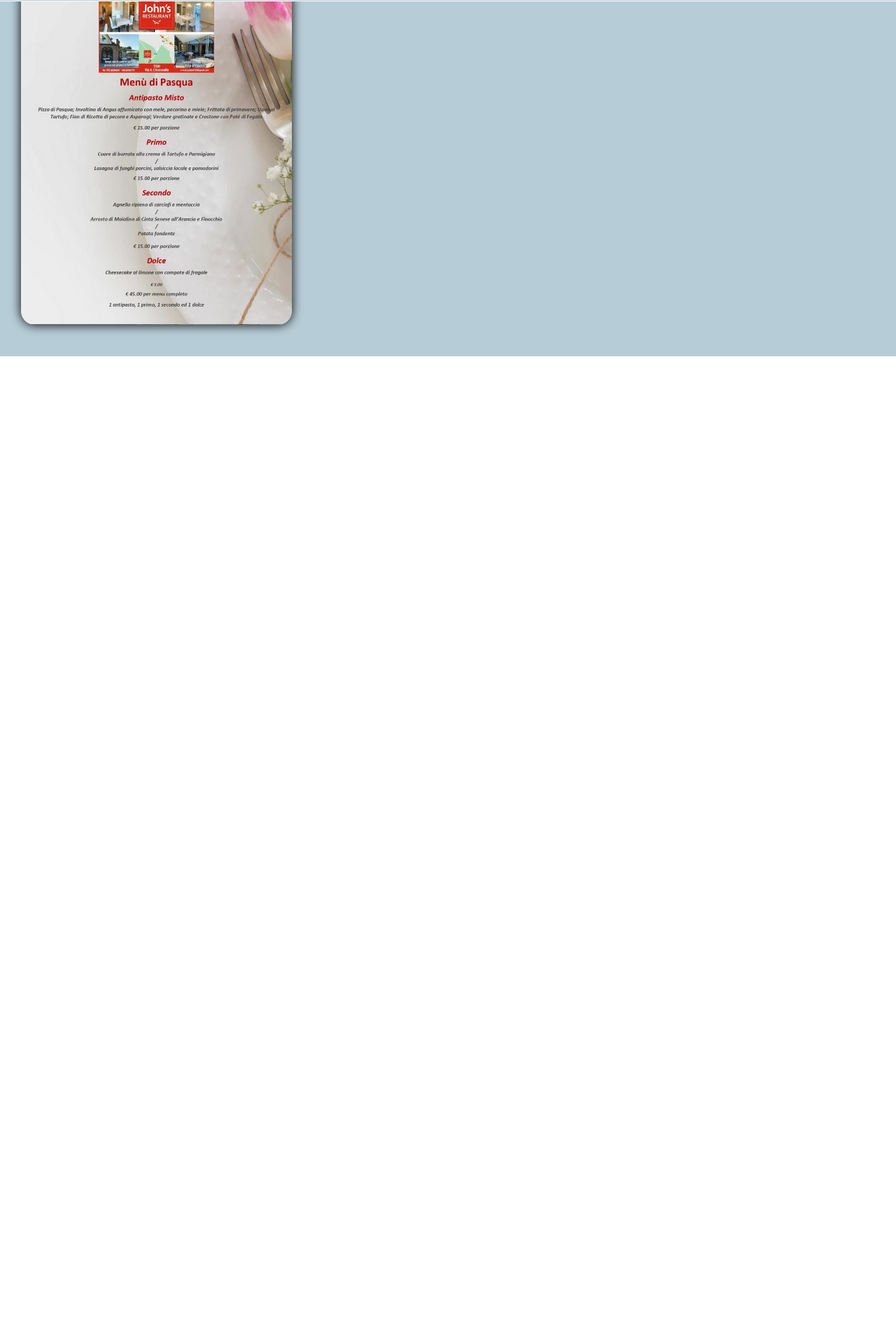
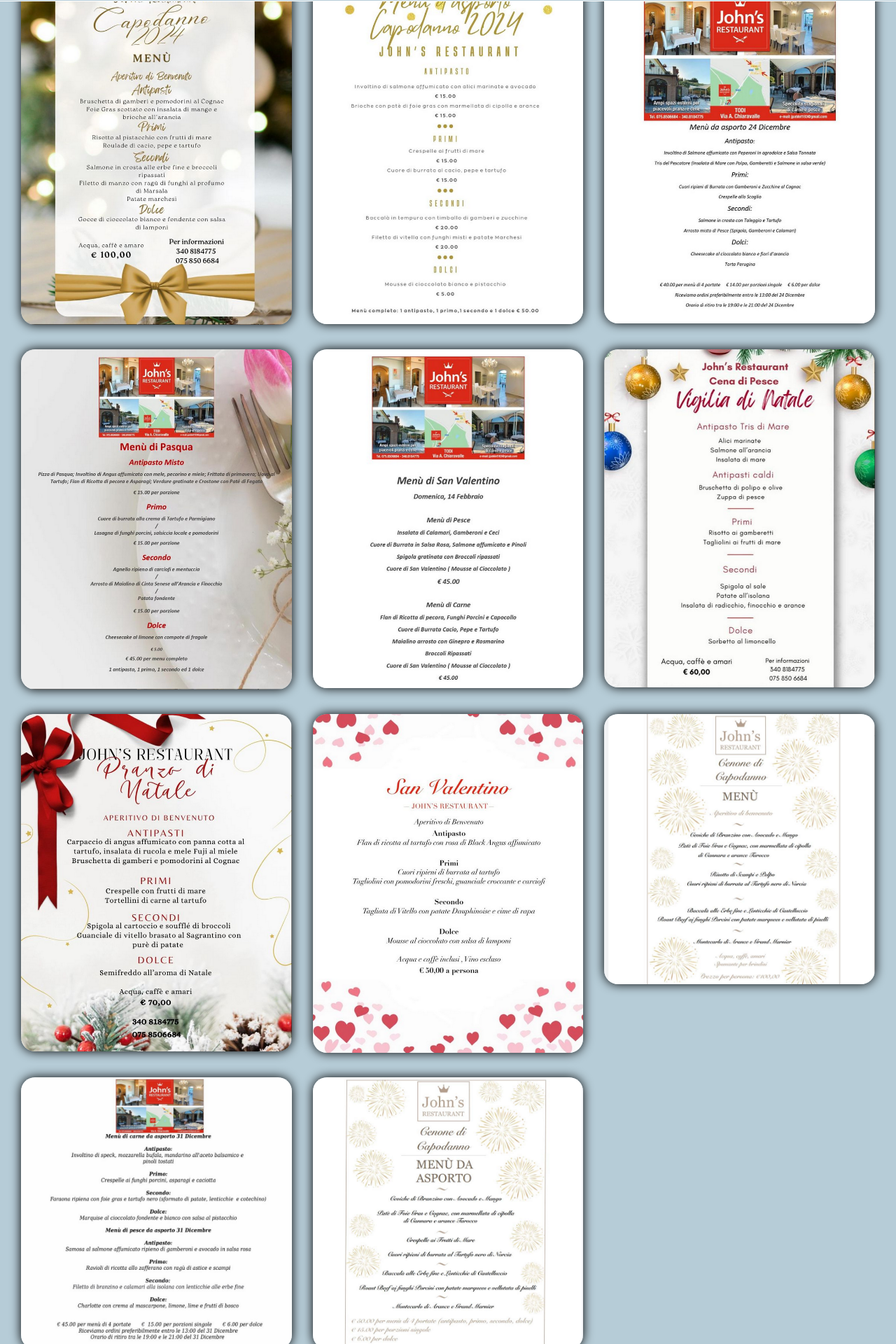
Before and after one commit to CalinCretu/JohnsRestaurant, a Vue app: page /specialmenus in a window 1280 px wide. Shown: the part 329-2249 px from the top of the page at 70% size. Before the commit the page ends 838 px from the top, so only its background shows below. Built offline with nearby package versions, Linux system fonts and the light colour scheme; a web font is replaced by a local one.

Commit message:
FIX - img fix

```diff
--- a/src/components/pages/SpecialMenus.vue
+++ b/src/components/pages/SpecialMenus.vue
@@ -64,7 +64,37 @@ export default {
     </div>
     <ul class="cards">
       <li class="image-wrapper">
+        <img src="/public/imgs/menus/Capodanno2024.png" alt="special-menus">
+      </li>
+      <li class="image-wrapper">
+        <img src="/public/imgs/menus/CapodannoCena2024.png" alt="special-menus">
+      </li>
+      <li class="image-wrapper">
+        <img src="/public/imgs/menus/MenuAsporto24Dic.png" alt="special-menus">
+      </li>
+      <li class="image-wrapper">
         <img src="/public/imgs/menus/MenuPasqua.png" alt="special-menus">
+      </li>
+      <li class="image-wrapper">
+        <img src="/public/imgs/menus/MenuSanValentino.png" alt="special-menus">
+      </li>
+      <li class="image-wrapper">
+        <img src="/public/imgs/menus/MenuVigilia.png" alt="special-menus">
+      </li>
+      <li class="image-wrapper">
+        <img src="/public/imgs/menus/PranzoNatale.png" alt="special-menus">
+      </li>
+      <li class="image-wrapper">
+        <img src="/public/imgs/menus/SanVale.png" alt="special-menus">
+      </li>
+      <li class="image-wrapper">
+        <img src="/public/imgs/menus/CenaCapodanno.png" alt="special-menus">
+      </li>
+      <li class="image-wrapper">
+        <img src="/public/imgs/menus/MenuAsporto31Dic.png" alt="special-menus">
+      </li>
+      <li class="image-wrapper">
+        <img src="/public/imgs/menus/MenuAsportoCapodanno.png" alt="special-menus">
       </li>
     </ul>
   </div>
```
